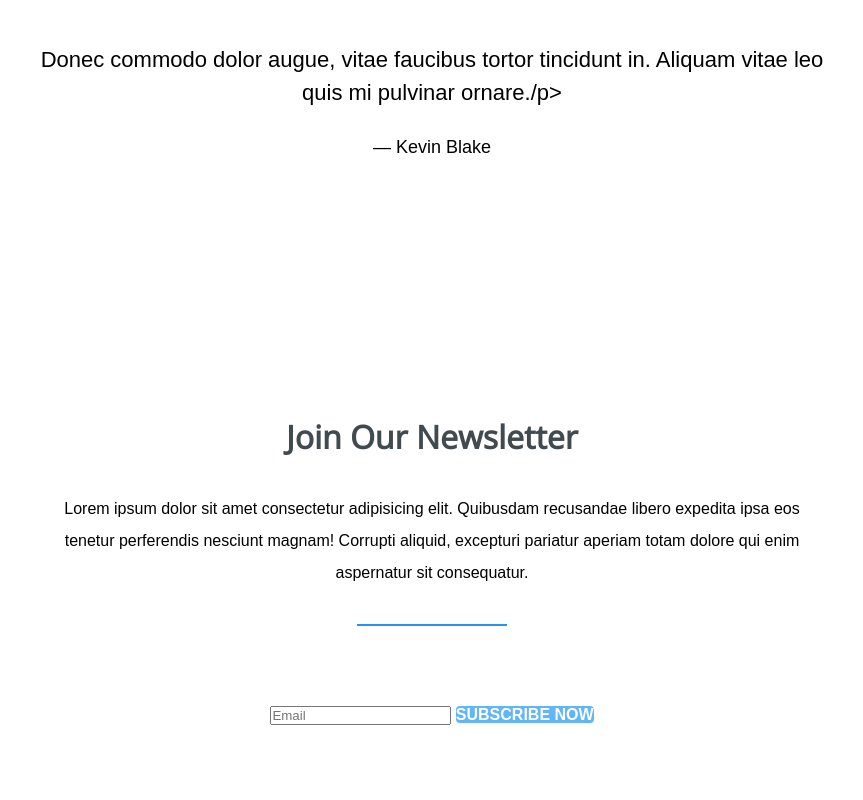
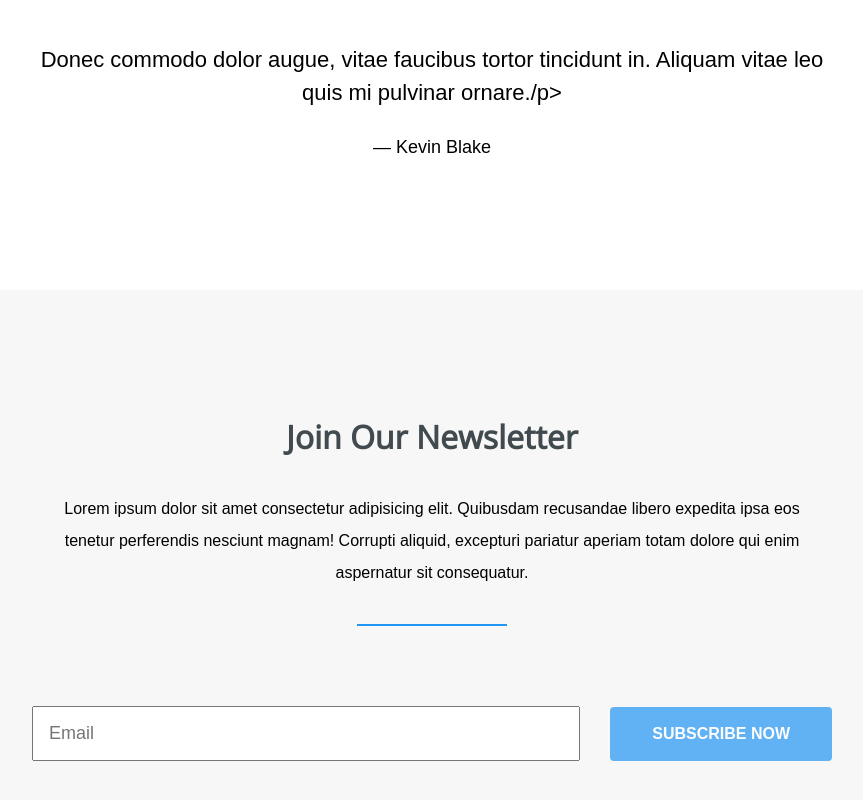
Before and after one commit to Yuzumi/landing-page-template, a plain HTML site: page index.html in a window 1280 px wide. Shown: the part 3337-4137 px from the top of the page, without its empty margins (208-1071 px from the left). Drawn offline with nearby package versions, Linux system fonts and the light colour scheme.

Commit message:
stylize contact section

```diff
--- a/css/style.css
+++ b/css/style.css
@@ -369,3 +369,40 @@ header nav li:last-child {
         font-size: 16px;
     }
 }
+
+/**************************************
+    Contact Section
+*/
+
+.contact {
+    background-color: #f7f7f7;
+}
+
+.contact form {
+    display: flex;
+    align-items: center;
+    justify-content: center;
+    flex-wrap: wrap;
+
+    max-width: 800px;
+    width: 100%;
+}
+
+.contact form input {
+    padding: 15px;
+    flex: 1;
+    margin-right: 30px;
+    font-size: 18px;
+    color: #555;
+}
+
+.contact form .btn {
+    padding: 18px 42px;
+}
+
+@media (max-width: 800px) {
+    .contact form input {
+        flex-basis: 100%;
+        margin: 0 0 20px 0;
+    }
+}
```
